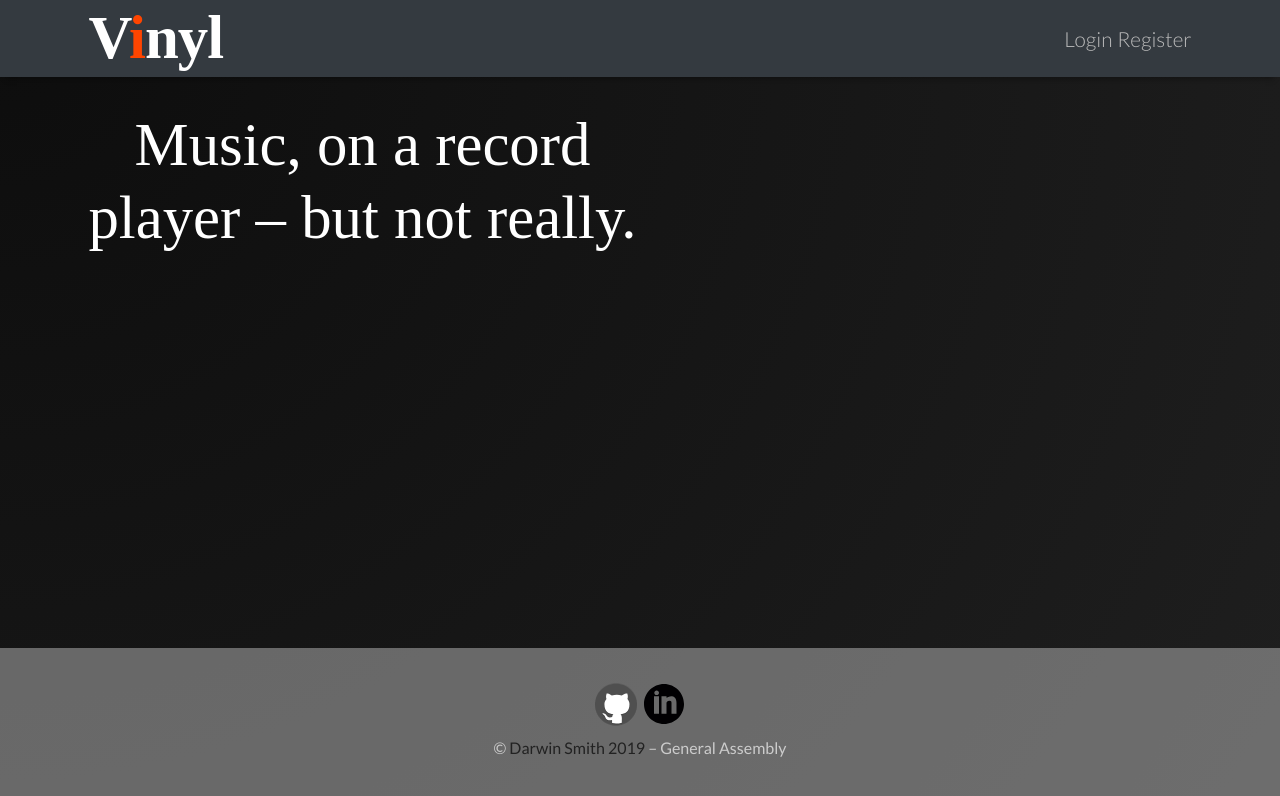
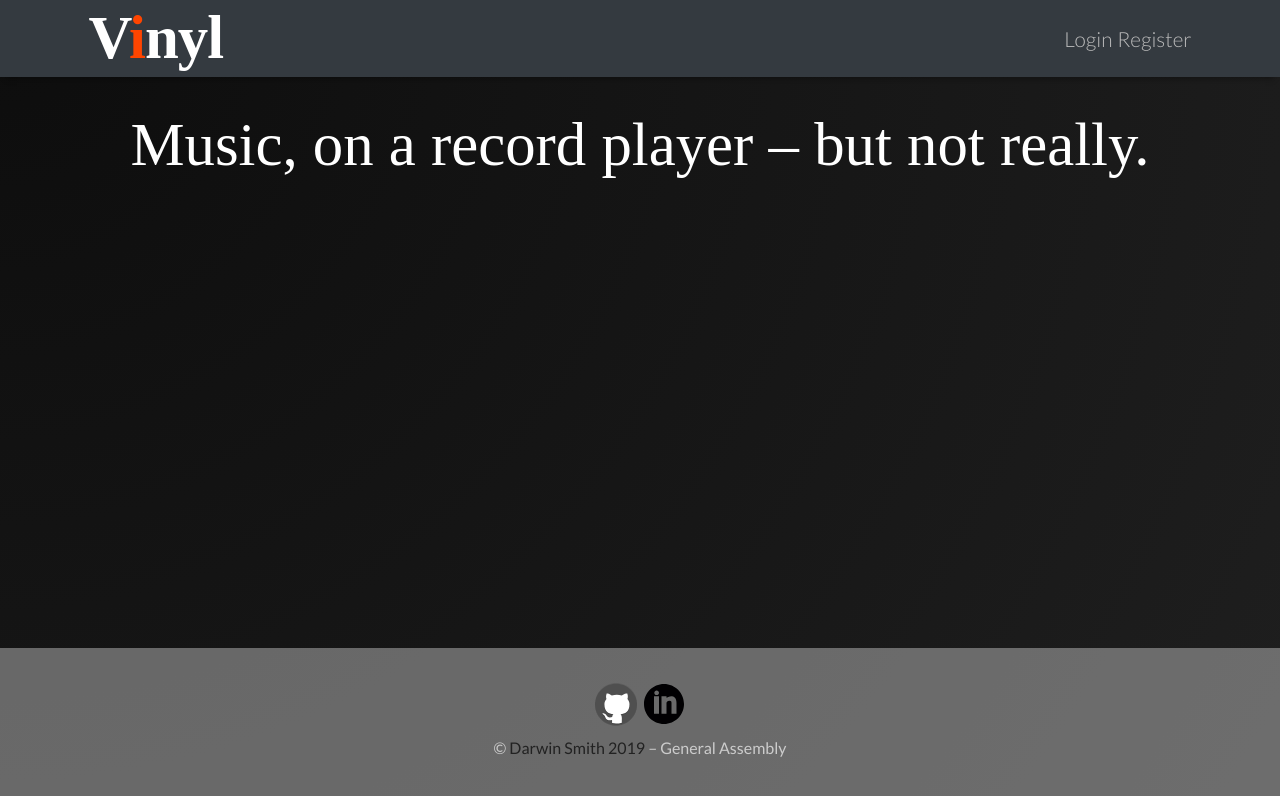
Before and after one commit to darwin911/vinyl-express, a React (Create React App) app in the folder client/: page / in a window 1280 px wide. Shown: the top 796 px of the page. Built offline with nearby package versions, Linux system fonts and the light colour scheme; a web font is replaced by a local one.

Commit message:
centered welcome message

```diff
--- a/client/src/App.css
+++ b/client/src/App.css
@@ -378,7 +378,7 @@ footer a {
     grid-template-columns: 1fr 1fr;
   }
 
-  .login-form, .register-form {
+  .container h2, .login-form, .register-form {
     grid-column: span 2;
   }
 
```
